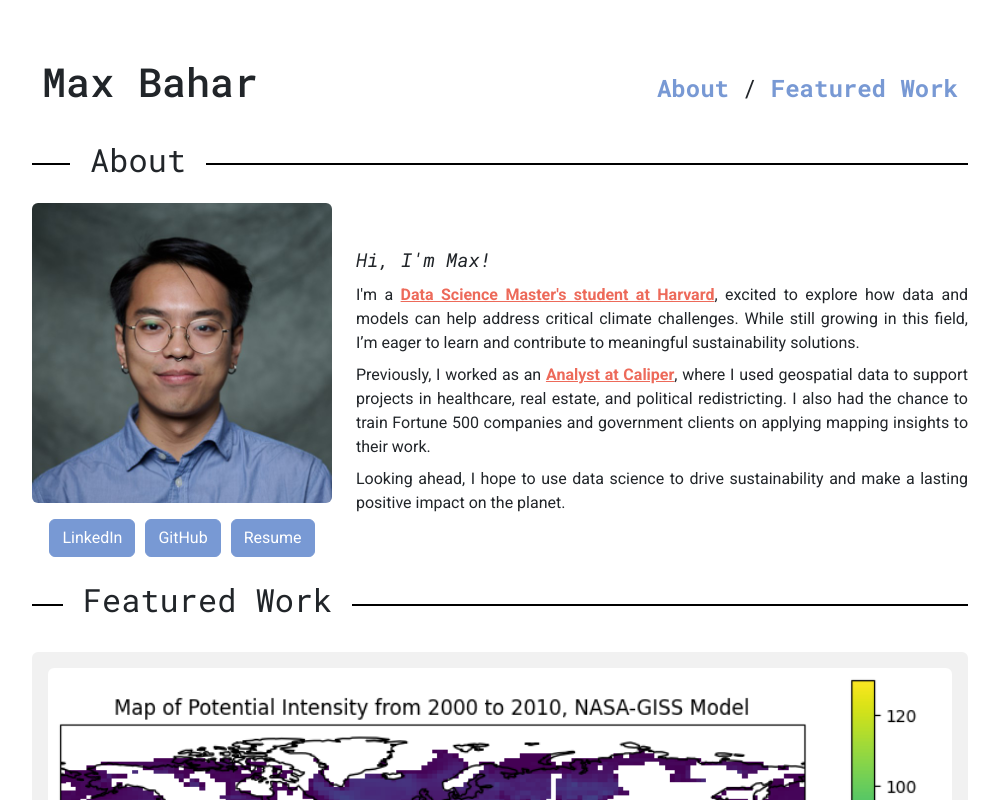
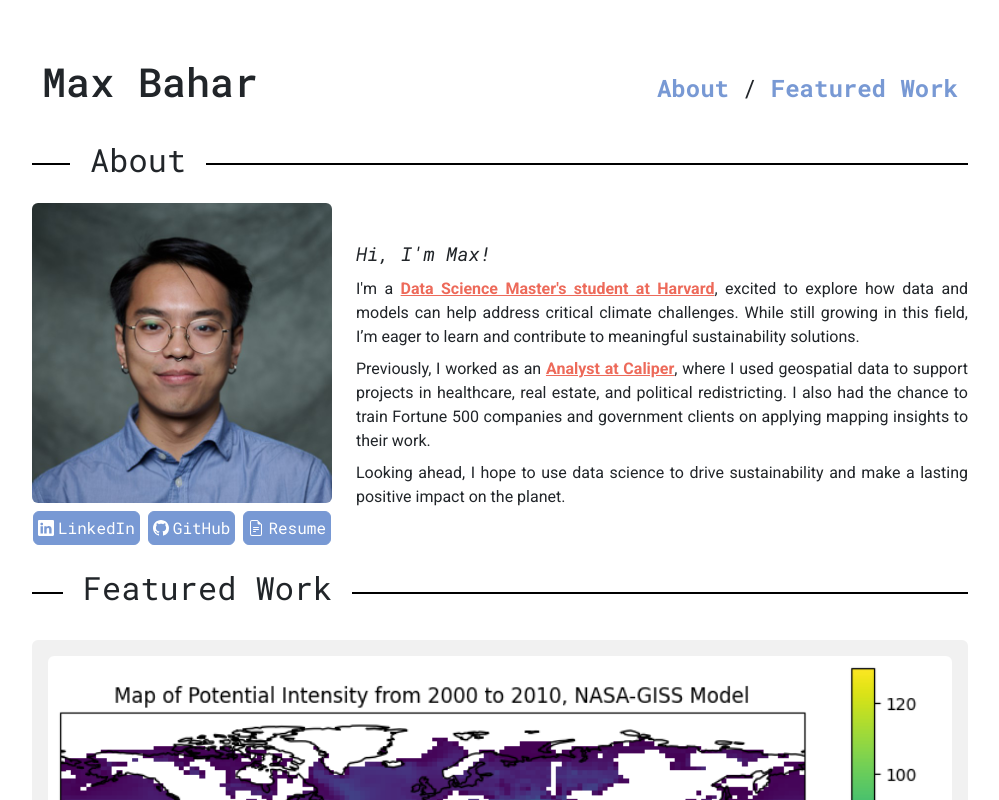
Before and after one commit to maxbahar/maxbahar.github.io, a plain HTML site: page index.html in a window 1280 px wide. Shown: the top 800 px of the page, without its empty margins (140-1139 px from the left). Drawn offline with nearby package versions, Linux system fonts and the light colour scheme; a script that the page names is missing.

Commit message:
Update to resume, added banking compliance project, small styling edits.

```diff
--- a/css/style.css
+++ b/css/style.css
@@ -47,6 +47,12 @@ a:hover {
 }
 .spacer {
     margin: 0px 10px;
+}
+
+/* Bio CSS */
+
+.btn {
+    font-family: 'Roboto Mono', monospace !important;
 }
 
 /* Divider CSS */
--- a/index.html
+++ b/index.html
@@ -48,10 +48,20 @@
 					<div class="col-auto">
 						<img src="./img/headshot1_sq.jpg" class="img-fluid rounded bio-img">
 						<!-- Social buttons -->
-						<div class="social-btns mt-3 d-flex justify-content-center">
-							<a href="https://www.linkedin.com/in/maximilian-bahar/" target="_blank" class="btn btn-primary" style="margin-right: 10px">LinkedIn</a>
-							<a href="https://github.com/maxbahar" target="_blank" class="btn btn-primary">GitHub</a>
-							<a href="./data/Max Bahar Resume Public.pdf" target="_blank" class="btn btn-primary" style="margin-left: 10px">Resume</a>
+						<div class="social-btns mt-2 d-flex justify-content-center">
+							<a href="https://www.linkedin.com/in/max-bahar/" target="_blank" class="btn btn-primary p-1 me-2 d-flex align-items-center">
+								<svg xmlns="http://www.w3.org/2000/svg" width="16" height="16" fill="currentColor" class="bi bi-linkedin me-1" viewBox="0 0 16 16">
+									<path d="M0 1.146C0 .513.526 0 1.175 0h13.65C15.474 0 16 .513 16 1.146v13.708c0 .633-.526 1.146-1.175 1.146H1.175C.526 16 0 15.487 0 14.854zm4.943 12.248V6.169H2.542v7.225zm-1.2-8.212c.837 0 1.358-.554 1.358-1.248-.015-.709-.52-1.248-1.342-1.248S2.4 3.226 2.4 3.934c0 .694.521 1.248 1.327 1.248zm4.908 8.212V9.359c0-.216.016-.432.08-.586.173-.431.568-.878 1.232-.878.869 0 1.216.662 1.216 1.634v3.865h2.401V9.25c0-2.22-1.184-3.252-2.764-3.252-1.274 0-1.845.7-2.165 1.193v.025h-.016l.016-.025V6.169h-2.4c.03.678 0 7.225 0 7.225z"/>
+							  </svg> LinkedIn</a>
+							<a href="https://github.com/maxbahar" target="_blank" class="btn btn-primary p-1 d-flex align-items-center me-2">
+								<svg xmlns="http://www.w3.org/2000/svg" width="16" height="16" fill="currentColor" class="bi bi-github me-1" viewBox="0 0 16 16">
+									<path d="M8 0C3.58 0 0 3.58 0 8c0 3.54 2.29 6.53 5.47 7.59.4.07.55-.17.55-.38 0-.19-.01-.82-.01-1.49-2.01.37-2.53-.49-2.69-.94-.09-.23-.48-.94-.82-1.13-.28-.15-.68-.52-.01-.53.63-.01 1.08.58 1.23.82.72 1.21 1.87.87 2.33.66.07-.52.28-.87.51-1.07-1.78-.2-3.64-.89-3.64-3.95 0-.87.31-1.59.82-2.15-.08-.2-.36-1.02.08-2.12 0 0 .67-.21 2.2.82.64-.18 1.32-.27 2-.27s1.36.09 2 .27c1.53-1.04 2.2-.82 2.2-.82.44 1.1.16 1.92.08 2.12.51.56.82 1.27.82 2.15 0 3.07-1.87 3.75-3.65 3.95.29.25.54.73.54 1.48 0 1.07-.01 1.93-.01 2.2 0 .21.15.46.55.38A8.01 8.01 0 0 0 16 8c0-4.42-3.58-8-8-8"/>
+								  </svg> GitHub</a>
+							<a href="./data/Max Bahar Resume Public.pdf" target="_blank" class="btn btn-primary p-1 d-flex align-items-center">
+								<svg xmlns="http://www.w3.org/2000/svg" width="16" height="16" fill="currentColor" class="bi bi-file-earmark-text me-1" viewBox="0 0 16 16">
+									<path d="M5.5 7a.5.5 0 0 0 0 1h5a.5.5 0 0 0 0-1zM5 9.5a.5.5 0 0 1 .5-.5h5a.5.5 0 0 1 0 1h-5a.5.5 0 0 1-.5-.5m0 2a.5.5 0 0 1 .5-.5h2a.5.5 0 0 1 0 1h-2a.5.5 0 0 1-.5-.5"/>
+									<path d="M9.5 0H4a2 2 0 0 0-2 2v12a2 2 0 0 0 2 2h8a2 2 0 0 0 2-2V4.5zm0 1v2A1.5 1.5 0 0 0 11 4.5h2V14a1 1 0 0 1-1 1H4a1 1 0 0 1-1-1V2a1 1 0 0 1 1-1z"/>
+								  </svg> Resume</a>
 						</div>
 					</div>
 
@@ -150,6 +160,34 @@
 					</div>
 				</div>
 
+				<!-- Banking Compliance Data -->
+				<div class="container my-4 g-0">
+					<div class="work-card rounded">
+
+						<!-- Image of work-->
+						<div class="mb-3">
+							<!-- TODO: ADD IMAGE -->
+							<img src="./img/banking_compliance.png" class="work-img rounded">
+						</div>
+
+						<!-- Title and Date -->
+						<div class="mb-2 work-title">
+							<h5>Maptitude Banking Compliance Data</h5>
+							<em>June 2023</em>
+						</div>
+
+						<!-- Description -->
+						<p class="mb-2">I processed and integrated banking compliance datasets from the Community Reinvestment Act (CRA) and Home Mortgage Disclosure Act (HMDA), enabling financial institutions to gain actionable insights. The analysis-ready data at county and Census Tract levels supported visualizations of distressed areas, income distribution, and loan trends. Additionally, I developed workflows to streamline the integration of raw Loan Application Register (LAR) data for regulatory analysis.</p>
+						<p><a href="https://www2.caliper.com/store/product/banking-compliance-data/" target="_blank">Check out the product description</a> to get the full details!</p>
+
+						<!-- Badges -->
+						<div class="tech-container mt-2">
+							<div class="tech me-3"><img src="./img/python.png" class="tech-img me-2">Python</div>
+							<div class="tech me-3"><img src="./img/maptitude.png" class="tech-img rounded me-2">Maptitude</div>
+						</div>
+					</div>
+				</div>
+
 				<!-- Albertsons and Kroger -->
 				<div class="container my-4 g-0">
 					<div class="work-card rounded">
@@ -171,12 +209,10 @@
 
 						<!-- Badges -->
 						<div class="tech-container mt-2">
-							<div class="tech me-3"><img src="./img/python.png" class="tech-img me-2">Python</div>
 							<div class="tech me-3"><img src="./img/maptitude.png" class="tech-img rounded me-2">Maptitude</div>
 						</div>
 					</div>
 				</div>
-
 
 				<!-- Senior Thesis -->
 				<div class="container my-4 g-0">
```
Also changed, not shown: 2 other files.
